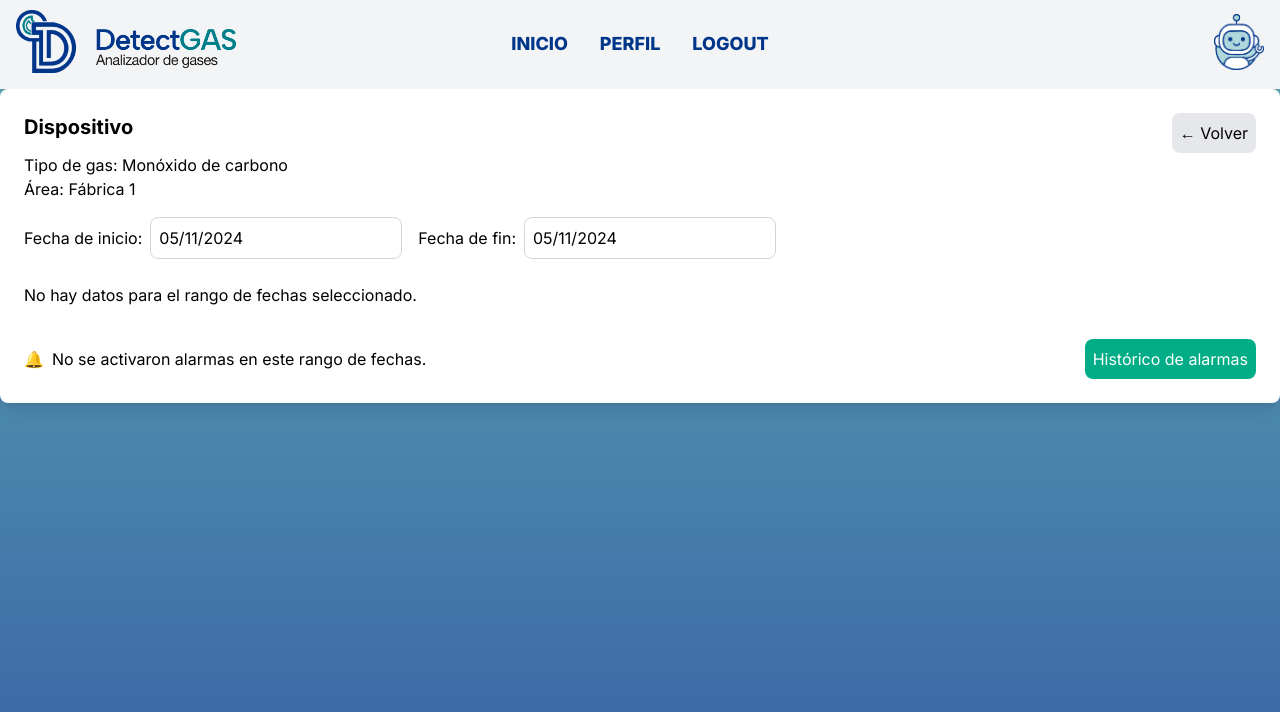
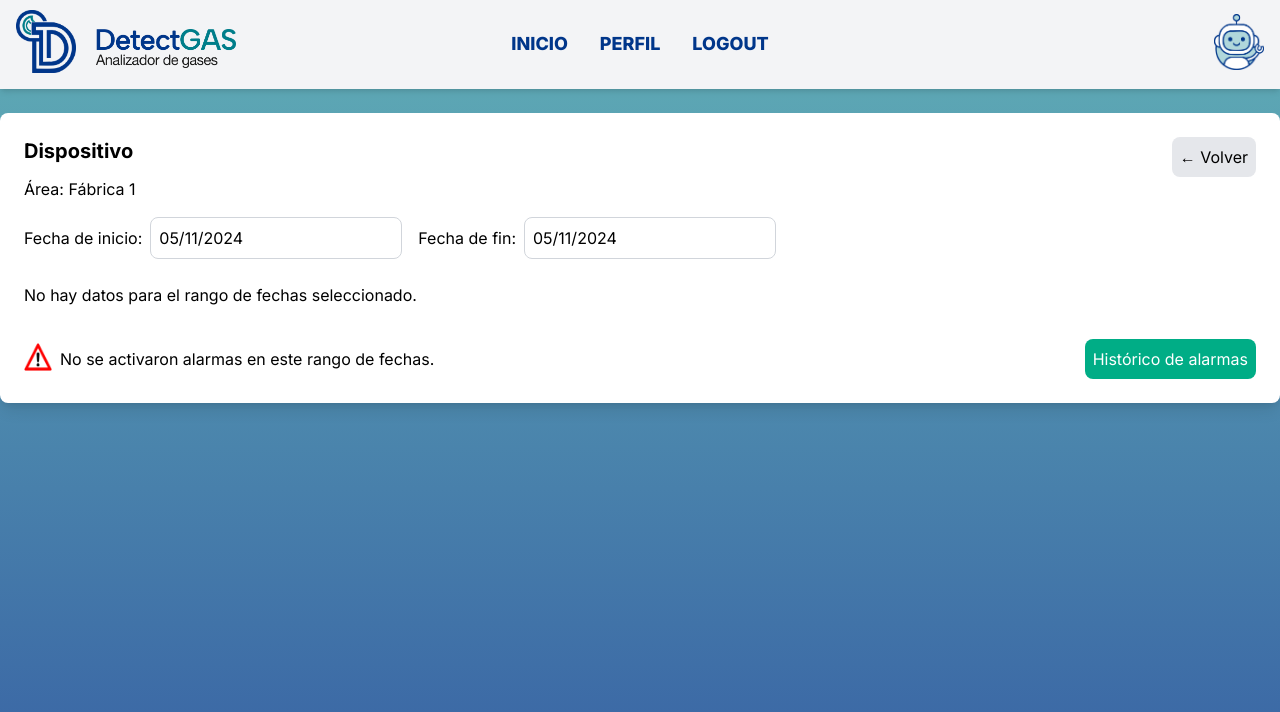
Before and after one commit to guillermodv/detectgasnew2, a Next.js app: page /historicoSensor in a window 1280 px wide. Shown: the top 712 px of the page. Built offline with nearby package versions, Linux system fonts and the light colour scheme; what chartjs-plugin-zoom would draw is missing.

Commit message:
modifico los iconos de eliminar y alerta

```diff
--- a/app/dashboard/page.jsx
+++ b/app/dashboard/page.jsx
@@ -182,13 +182,19 @@ export default function Dashboard() {
                     lastMeasurementTime && isMeasurementRecent(lastMeasurementTime)
                   }
                 />
-                {/* Botón de eliminación con icono de tacho de basura */}
+                {/* Botón de eliminación con icono personalizado */}
                 <button
                   onClick={() => confirmDelete(device)}
-                  className="absolute top-2 right-2 text-red-500 hover:text-red-700"
+                  className="absolute top-2 right-2 text-red-500"
                 >
-                  🗑️
+                  <img
+                    src="/eliminar.png"
+                    alt="Eliminar"
+                    className="w-7 h-7 hover:opacity-65 transition duration-200 ease-in-out"
+                  />
                 </button>
+
+
               </div>
             );
           })}
--- a/app/historicoSensor/page.jsx
+++ b/app/historicoSensor/page.jsx
@@ -122,7 +122,7 @@ export default function HistoricoSensor() {
   return (
     <div className="bg-gradient-to-b from-[#61AFB6] to-[#3862A4] min-h-screen">
       <Header />
-      <div className="container mx-auto p-6 bg-white rounded-lg shadow-lg">
+      <div className="container mx-auto p-6 bg-white rounded-lg shadow-lg mt-6">
         <div className="flex justify-between">
           <h1 className="text-xl font-bold">Dispositivo {deviceId}</h1>
           <button
@@ -133,7 +133,6 @@ export default function HistoricoSensor() {
           </button>
         </div>
 
-        <p>Tipo de gas: Monóxido de carbono</p>
         <p>Área: Fábrica 1</p>
 
         <div className="my-4 flex gap-4">
@@ -220,7 +219,13 @@ export default function HistoricoSensor() {
 
         <div className="flex justify-between items-center mt-8">
           <div className="flex items-center">
-            <span className="mr-2">🔔</span>
+            <span className="mr-2">
+              <img
+                src="/alerta.png"
+                alt="Alerta"
+                className="w-7 h-7 mb-1"
+              />
+            </span>
             {alarmas.length > 0 ? (
               <p>Última alarma activada a las {alarmas[alarmas.length - 1]?.hora}</p>
             ) : (
```
Also changed, not shown: public/alerta.png (added), public/eliminar.png (added).
